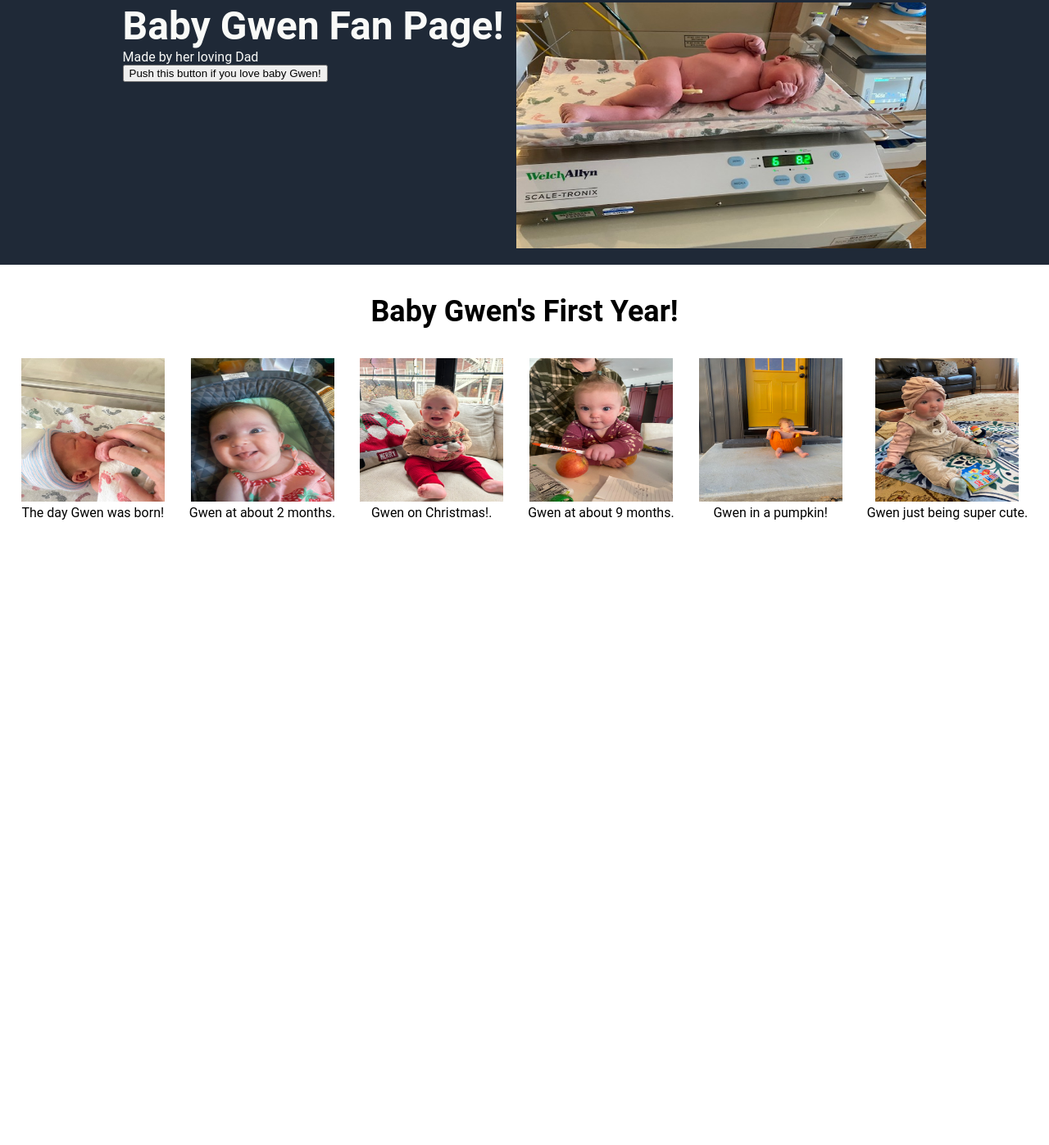
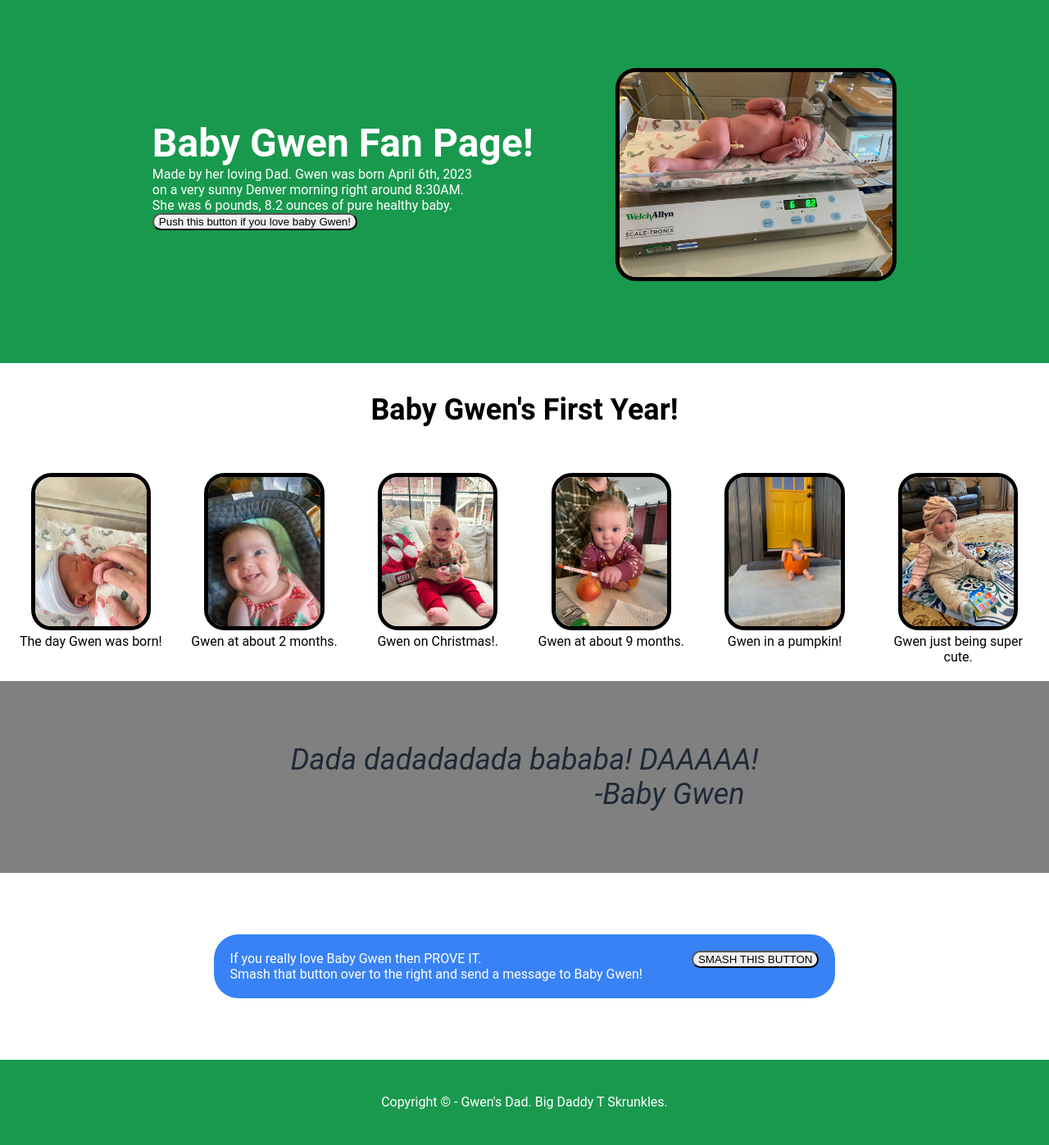
Before and after one commit to WindFish411/landingpage, a plain HTML site: page landingpage.html in a window 1280 px wide. Shown: the part 100-1497 px from the top of the page at 82% size. Before the commit the page ends 800 px from the top, so only its background shows below. Drawn offline with Linux system fonts and the light colour scheme.

Commit message:
Updating images,landingpage.html, and style.css

```diff
--- a/landingpage.html
+++ b/landingpage.html
@@ -7,6 +7,7 @@
     <title>Document</title>
 </head>
 <body>
+
    <div class="header">
         <div class="left">
             <div class="logo">Header Logo</div>
@@ -24,44 +25,70 @@
    <div class="under">
         <div class="left">
             <div class="maintext">Baby Gwen Fan Page!</div>
-            <div class="subtext">Made by her loving Dad</div>
-            <button>Push this button if you love baby Gwen!</button>
+            <div class="subtext">Made by her loving Dad. Gwen was born April 6th, 2023 <br>
+                on a very sunny Denver morning right around 8:30AM. <br>
+                She was 6 pounds,
+8.2 ounces of pure healthy baby.</div>
+            <button class="button1">Push this button if you love baby Gwen!</button>
         </div>
 
         <div class="right">
-            <img src="./images/gwen1.jpg" alt="Newborn" width="500" height="300">
+            <img src="./images/gwen1.jpg" alt="Newborn" width=auto height=250>
         </div>
     </div>
 
     <div class="title">Baby Gwen's First Year!</div>
     <div class="container">
         <div class="new">
-            <img src="./images/gwen2.jpg" alt="Newborn still" width="175" height="175">
+            <img src="./images/gwen2.jpg" alt="Newborn still" width=75% height=auto>
             <div class="text">The day Gwen was born!</div>
         </div>
         <div class="new">
-            <img src="./images/gwen3.jpg" alt="About 2 months" width="175" height="175">
+            <img src="./images/gwen3.jpg" alt="About 2 months" width=75% height=auto>
             <div class="text">Gwen at about 2 months.</div>
         </div>
         <div class="new">
-            <img src="./images/gwen4.jpg" alt="Christmas" width="175" height="175">
+            <img src="./images/gwen4.jpg" alt="Christmas" width=75% height=auto>
             <div class="text">Gwen on Christmas!.</div>
         </div>
         <div class="new">
-            <img src="./images/gwen5.jpg" alt="almost 9 months" width="175" height="175">
+            <img src="./images/gwen5.jpg" alt="almost 9 months" width=75% height=auto>
             <div class="text">Gwen at about 9 months.</div>
         </div>
         <div class="new">
-            <img src="./images/gwen6.jpg" alt="In a pumpkin" width="175" height="175">
+            <img src="./images/gwen6.jpg" alt="In a pumpkin" width=75% height=auto>
             <div class="text">Gwen in a pumpkin!</div>
         </div>
         <div class="new">
-            <img src="./images/gwen7.jpg" alt="Cute" width="175" height="175">
+            <img src="./images/gwen7.jpg" alt="Cute" width=75% height=auto>
             <div class="text">Gwen just being super cute.</div>
         </div>
-
     </div>
 
+    <div class="quotecontainer">
+        <div class="wordcontainer">
+            <div class="words">Dada dadadadada bababa! DAAAAA!</div>
+            <div class="source">-Baby Gwen</div>
+        </div>
+    </div>
+
+    <div class="actioncontainer">
+        <div class="action">
+            <div class="actionleft">
+                <div class="bigtext">If you really love Baby Gwen then PROVE IT.</div>
+                <div class="littletext">Smash that button over to the right and send a message to Baby Gwen!</div>
+            </div>
+            <div class="actionright">
+                <button class="button1">SMASH THIS BUTTON</button>
+            </div>
+        </div>
+    </div>
+
+    <div class="footercontainer">
+        <div class="footer">
+            Copyright © - Gwen's Dad. Big Daddy T Skrunkles.
+        </div>
+    </div>
 
 </body>
 </html>
--- a/style.css
+++ b/style.css
@@ -5,7 +5,8 @@ body {
     font-family: Roboto, sans-serif;
     display: flex;
     flex-direction: column;
-    color: #F9FAF8;
+    color: white;
+    overflow: auto;
   }
 
 .header{
@@ -13,7 +14,7 @@ body {
     justify-content: space-between;
     align-items: center;
     padding: 16px;
-    background-color: #1f2937;
+    background-color: #18994e;
 }
 
 .right{
@@ -27,10 +28,10 @@ body {
 .under{
     display: flex;
     justify-content: center;
-    align-items: flex-start;
-    gap: 16px;
-    padding: 20px;
-    background-color: #1f2937;
+    align-items: center;
+    gap: 100px;
+    padding: 100px;
+    background-color: #18994e;
 }
 
 .maintext{
@@ -51,8 +52,58 @@ body {
     justify-content: center;
     text-align: center;
     gap: 30px;
+    margin: 20px;
 }
 .text{
     color: black;
+}
 
+.quotecontainer{
+    display: flex;
+    justify-content: center;
+    color: #1f2937;
+    background-color: grey;
+    padding: 75px;
+    font-size: 36px;
+    font-style: italic;
 }
+
+
+.source{
+    text-indent: 65%;
+}
+
+.actioncontainer{
+    display: flex;
+    justify-content: center;
+    color: white;
+}
+
+.action{
+    display: flex;
+    gap: 60px;
+    margin: 75px;
+    background-color: #3882F6;
+    padding: 20px;
+    border-radius: 30px;
+}
+
+.footercontainer{
+    height: 72px;
+    background: #18994e;
+    color: white;
+    flex-shrink: 0;
+    padding: 16px;
+    display: flex;
+    align-items: center;
+    justify-content: center;
+}
+
+.button1{
+    border-radius: 12px;
+}
+
+img {
+    border: 5px solid #000000;
+    border-radius: 25px;
+  }
```
Also changed, not shown: images/logo.jpg (added).
